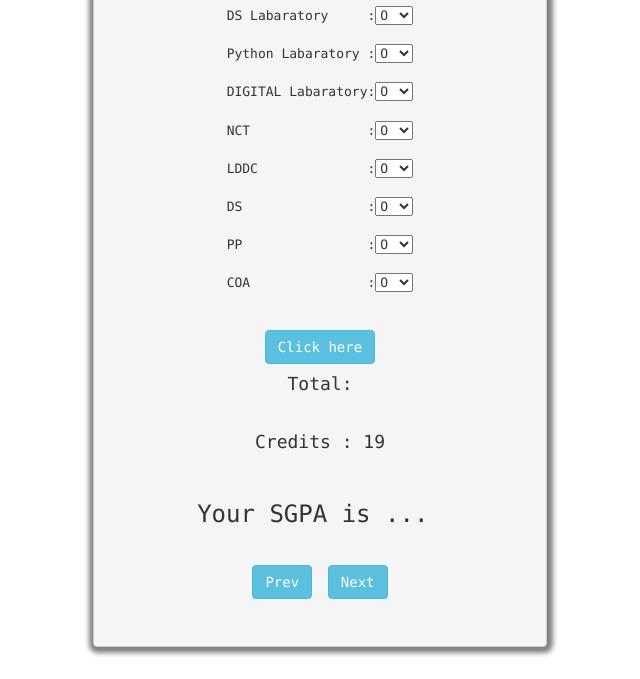
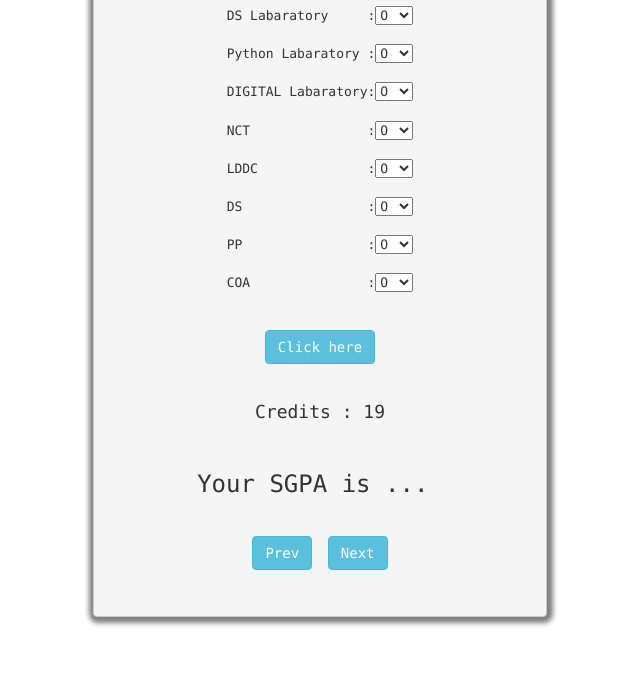
Before and after one commit to cgpacalc/sgpa_calc, a plain HTML site: page pages/3RD.html in a window 1280 px wide. Shown: the part 121-800 px from the top of the page, without its empty margins (320-960 px from the left). Drawn offline with nearby package versions, Linux system fonts and the light colour scheme.

Commit message:
Update 3RD.html

```diff
--- a/pages/3RD.html
+++ b/pages/3RD.html
@@ -78,7 +78,7 @@ COA               :<select id="credit8">
 			<option>B</option>
 		</select><br><br>
 <button class="btn btn-info" onclick="Credits()">Click here</button>
-<h4 id="total">Total:</h4>
+<h4 id="total"></h4>
 <h4>Credits : 19</h4>
 <h3 id="Result" >Your SGPA is ... </h3>
 <div class="d-flex">
```
